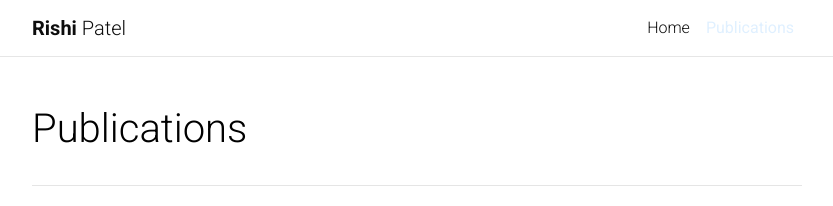
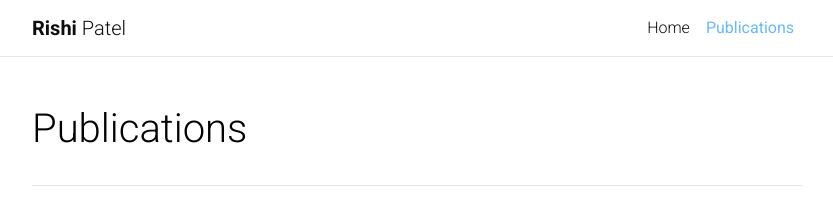
Before and after one commit to rishimp/rishimp.github.io, a Jekyll site: the page built from _pages/publications.md, in a window 1280 px wide. Shown: the top 206 px of the page, without its empty margins (223-1056 px from the left). Built offline with Jekyll 4.4.1, drawn with Linux system fonts in a browser that asks for light colours; comment, search, counter and statistics services are not loaded; a style sheet for code colours, icons or effects is not loaded.

Commit message:
Update _variables.scss

```diff
--- a/_sass/_variables.scss
+++ b/_sass/_variables.scss
@@ -9,7 +9,7 @@ $red-color:           #FF3636 !default;
 $red-color-dark:      #B71C1C !default;
 $orange-color:        #F29105 !default;
 $blue-color:          #0076df !default;
-$light-blue-color:    lighten($blue-color, 50%); // added this lighter blue color
+$light-blue-color:    lighten($blue-color, 25%); // added this lighter blue color
 $blue-color-dark:     #00369f !default;
 $cyan-color:          #2698BA !default;
 $light-cyan-color:    lighten($cyan-color, 25%);
```
